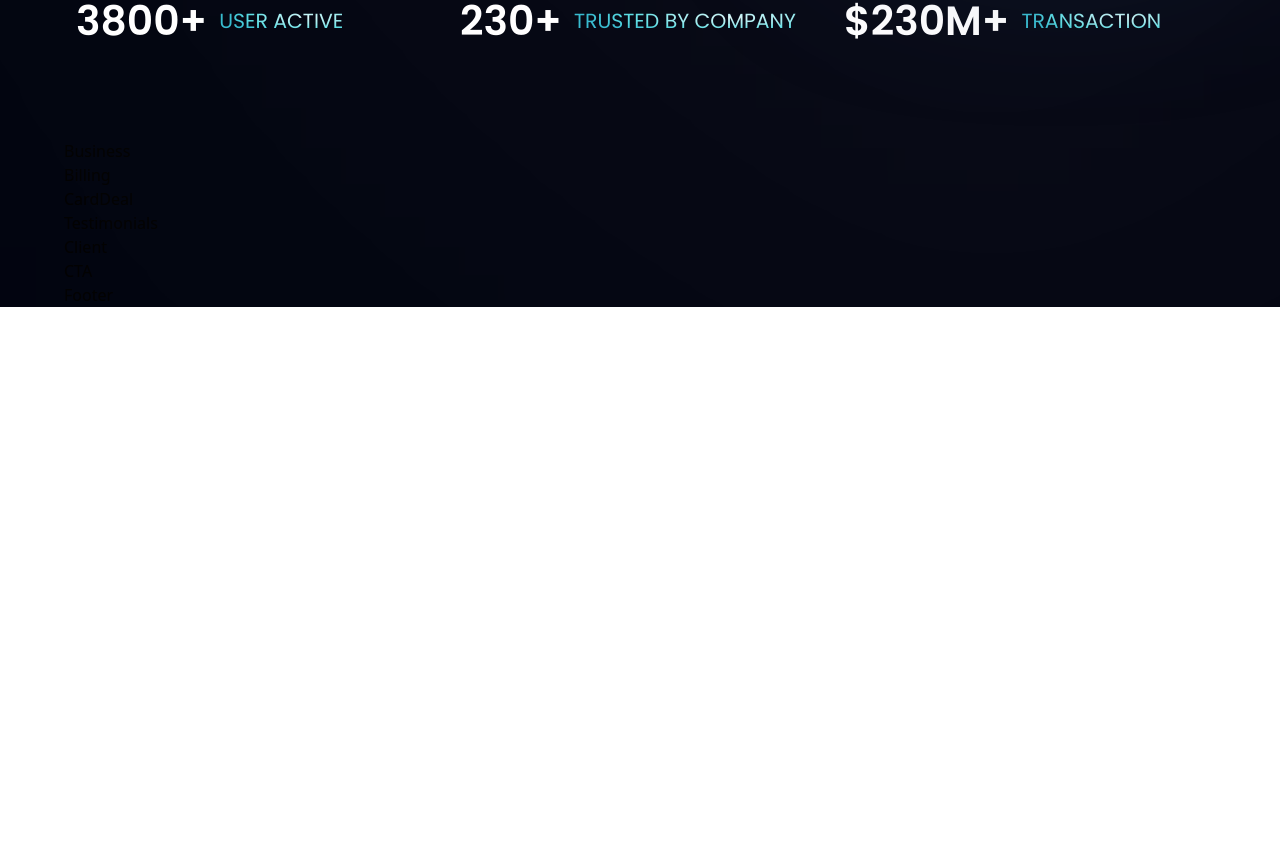
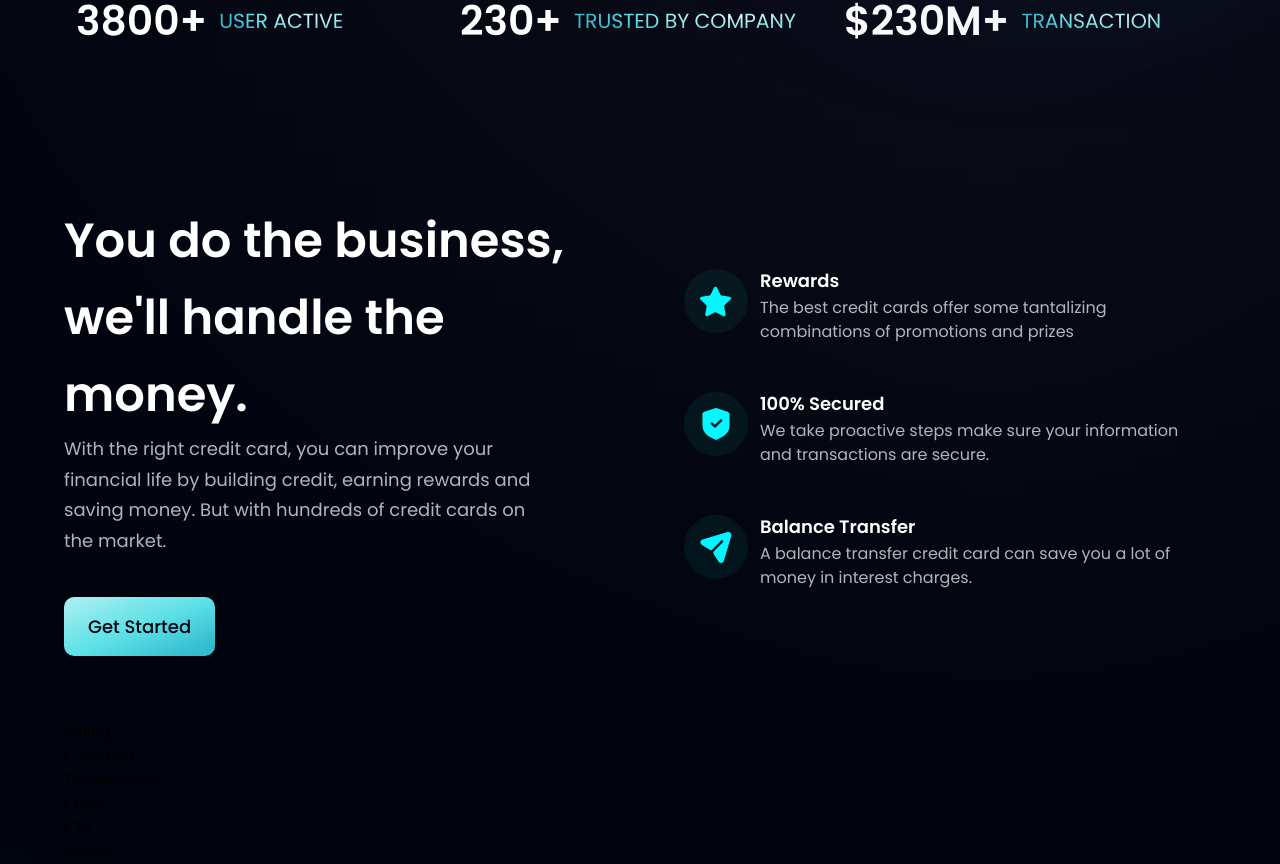
Before and after one commit to utkarsh125/hoobank-react, a React (Vite) app: page / in a window 1280 px wide. Shown: the part 806-1670 px from the top of the page. Before the commit the page ends 1113 px from the top, so only its background shows below. Built offline with nearby package versions, Linux system fonts and the light colour scheme.

Commit message:
Business Section + Reusable button

```diff
--- a/src/components/Business.jsx
+++ b/src/components/Business.jsx
@@ -1,8 +1,42 @@
 import React from 'react'
+import { features } from '../constants'
+import styles, { layout } from "../style"
+import Button from "./Button.jsx"
+
+const FeatureCard = ({ icon, title, content, index }) => (
+  <div className={`flex flex-row p-6 rounded-[20px] ${index !== features.length-1} ? "mb-6" : "mb-0" feature-card`}>
+    <div className={`w-[64px] h-[64px] rounded-full ${styles.flexCenter} bg-dimBlue`}>
+      <img src={icon} alt="icon" className='w-[50%] h-[50%] object-contain' />
+    </div>
+
+    <div className='flex-1 flex flex-col ml-3'>
+      <h4 className='font-poppins font-semibold text-white text-[18px] leading-[23px] mb-1'>
+        {title}
+      </h4>
+
+      <p className='font-poppins font-normal text-dimWhite text-[16px] leading-[24px]'>
+        {content}
+      </p>
+    </div>
+  </div>
+)
 
 const Business = () => {
   return (
-    <div>Business</div>
+    <section id='features' className={layout.section}>
+      <div className={layout.sectionInfo}>
+        <h2 className={styles.heading2}>You do the business, <br className='sm:block hidden'/>we'll handle the money.</h2>
+        <p className={`${styles.paragraph} max-w-[470px]`}>With the right credit card, you can improve your financial life by building credit, earning rewards and saving money. But with hundreds of credit cards on the market.</p>
+
+        <Button styles={`mt-10`} />
+      </div>
+
+      <div className={`${layout.sectionImg} flex-col`}>
+        {features.map((feature, index) => (
+          <FeatureCard key={feature.id} {...feature} index={index} />
+        ))}
+      </div>
+    </section>
   )
 }
 
--- a/src/components/Button.jsx
+++ b/src/components/Button.jsx
@@ -1,8 +1,10 @@
 import React from 'react'
 
-const Button = () => {
+const Button = ( {styles} ) => {
   return (
-    <div>Button</div>
+    <button type='button' className={`py-4 px-6 font-poppins font-medium text-[18px] text-primary bg-blue-gradient rounded-[10px] outline-none ${styles}`}>
+      Get Started
+    </button>
   )
 }
 
```
